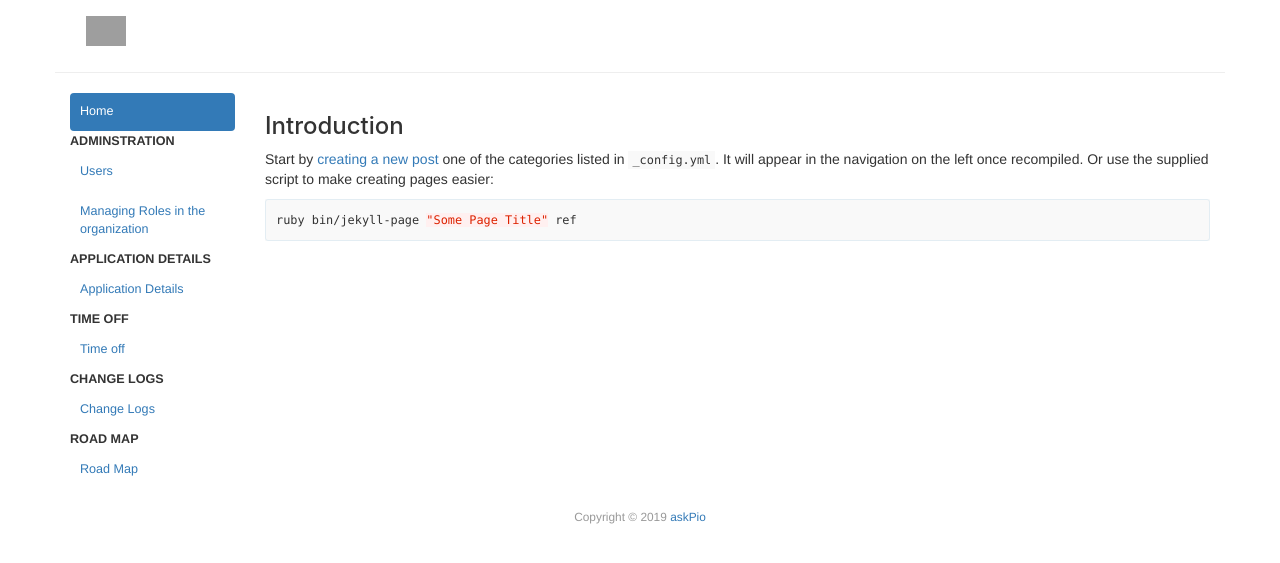
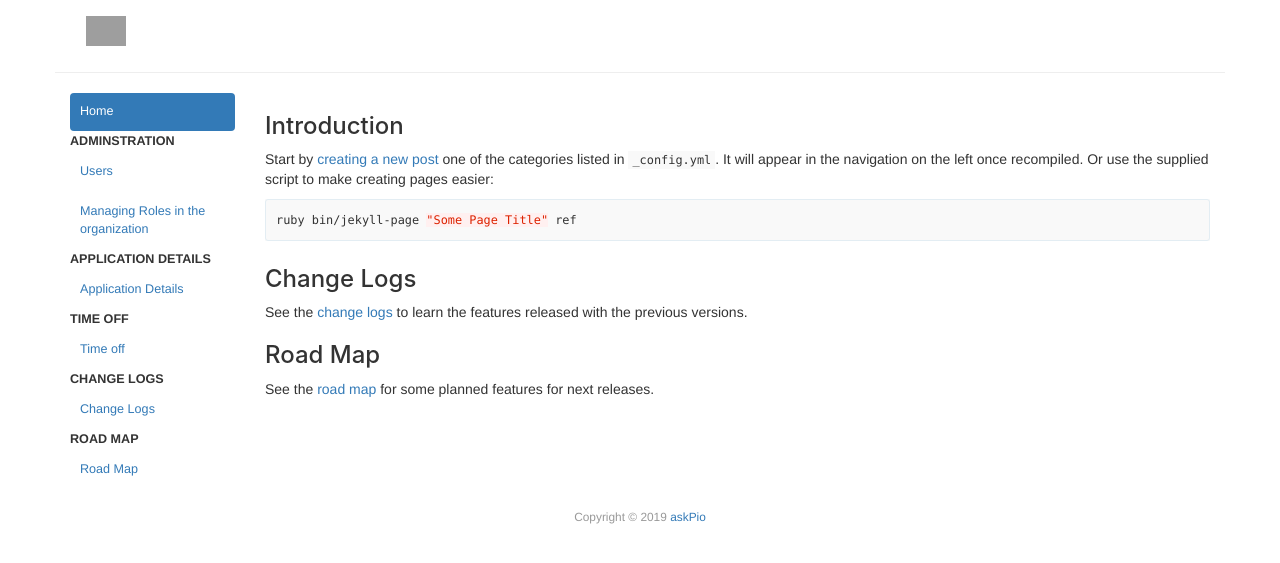
Before and after one commit to Harshgupta71/askPio_Documentation, a Jekyll site: the page built from index.md, in a window 1280 px wide. Shown: the top 563 px of the page. Built offline with Jekyll 4.4.1, drawn with Linux system fonts in a browser that asks for light colours; grey boxes are pictures that could not be loaded.

Commit message:
Update index.md

````diff
--- a/index.md
+++ b/index.md
@@ -10,3 +10,11 @@ Start by [creating a new post](http://jekyllrb.com/docs/posts/) one of the categ
 ```bash
 ruby bin/jekyll-page "Some Page Title" ref
 ```
+
+### Change Logs
+
+See the [change logs](Change-Logs.md) to learn the features released with the previous versions.
+
+### Road Map
+
+See the [road map](Road-Map.md) for some planned features for next releases.
````
